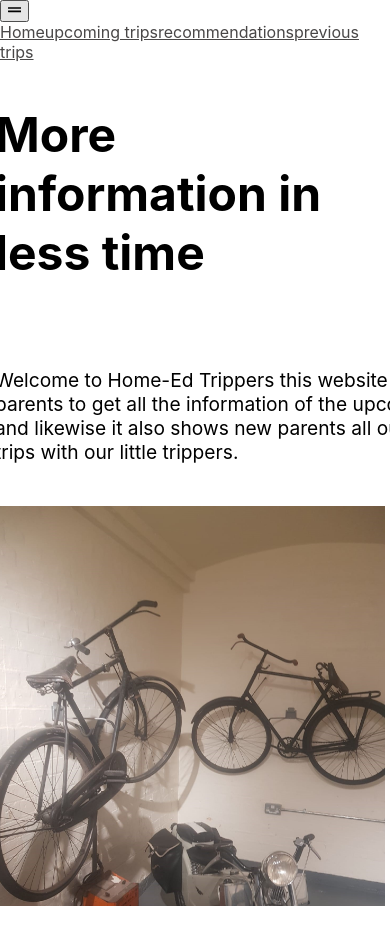
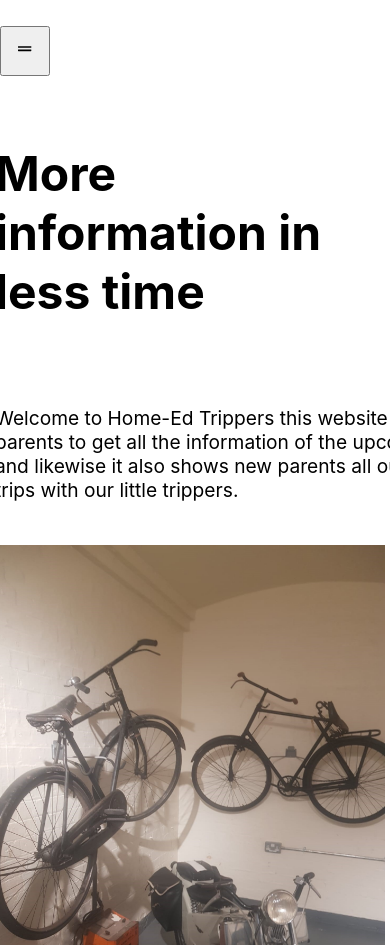
Before and after one commit to Saalehid365/homeschoolTrippy, a React (Create React App) app: page / in a window 390 px wide. Shown: the top 945 px of the page. Before the commit the page ends 906 px from the top, so only its background shows below. Built offline with nearby package versions, Linux system fonts and the light colour scheme.

Commit message:
responsive

```diff
--- a/src/components/hamburger.css
+++ b/src/components/hamburger.css
@@ -1,9 +1,47 @@
+.ham-navbar {
+  visibility: hidden;
+  opacity: 0;
+  transition: 0.3s;
+  transform: scale(0.8);
+  display: flex;
+  flex-direction: column;
+  justify-content: space-evenly;
+}
 .active {
   visibility: visible;
   opacity: 1;
-  transition: 0.3s;
+  transition: 0.1s;
   transform: scale(1);
+  display: block;
+  display: flex;
+  flex-direction: column;
+  justify-content: space-evenly;
+  height: 700px;
+  font-size: 2rem;
+  padding: 0 20px;
+  width: 100vw;
+  background-color: orangered;
+}
+.hamburger-button-container {
+  position: absolute;
+}
+.hamburger-container {
+  width: 200px;
+  display: flex;
+  flex-direction: column;
+  justify-content: space-evenly;
 }
 
-.hamburger-container {
+.openClose {
+  left: 365px;
+  bottom: 325px;
+  height: 50px;
+  width: 50px;
+
+  z-index: 99;
 }
+@media all and (min-width: 480px) {
+  .ham-navbar {
+    display: none;
+  }
+}
--- a/src/components/hamburger.jsx
+++ b/src/components/hamburger.jsx
@@ -4,16 +4,17 @@ import { Link } from "react-router-dom";
 import "./hamburger.css";
 
 export const Hamburger = (props) => {
-  const hamburgerState = props.toggle;
+  const hamState = props.toggle;
   const action = props.action;
   return (
-    <div className={`hamburger-container ${hamburgerState ? "action" : ""} `}>
+    <div className="hamburger-container">
       <div className="hamburger-button-container">
         <button className="openClose" onClick={action}>
           <FaGripLines />
         </button>
       </div>
-      <div className="ham-navbar">
+      <div className={`ham-navbar ${hamState ? "active" : ""} `}>
+        <button onClick={action}>X</button>
         <Link className="nav-link-list" to="/">
           Home
         </Link>
```
